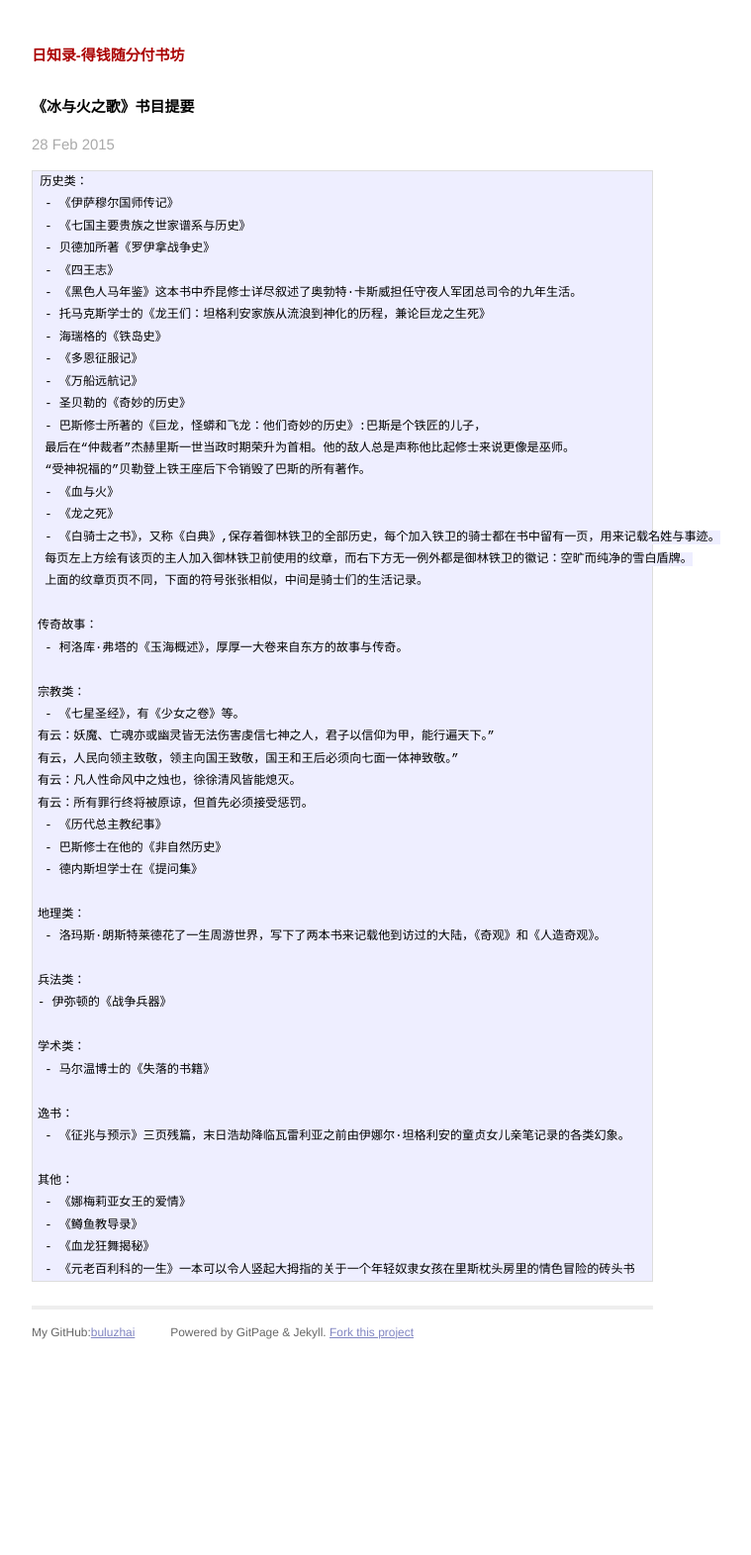
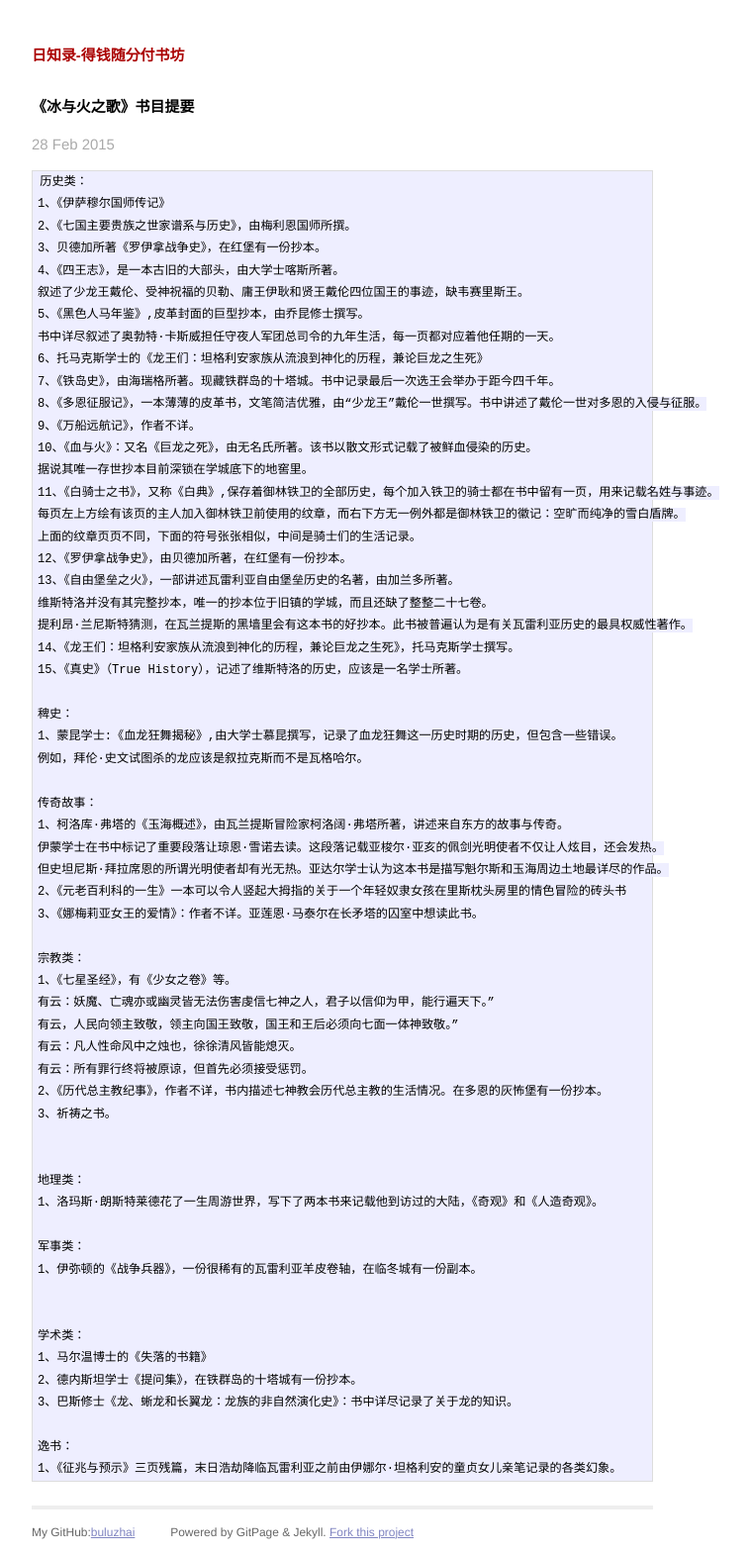
Before and after one commit to gpscad/buluzhai.github.io, a Jekyll site: the page built from _posts/2015-02-08-iceandfirebook.markdown, in a window 1280 px wide. Shown: the whole page at 99% size, without its empty margins (294-1053 px from the left). Built offline with Jekyll 4.4.1, drawn with Linux system fonts in a browser that asks for light colours; Markdown is read by kramdown in place of the engine named in the settings; comment, search, counter and statistics services are not loaded; before the commit the page ends 1369 px from its top, so only the background shows below that.

Commit message:
Update 2015-02-08-iceandfirebook.markdown

````diff
--- a/_posts/2015-02-08-iceandfirebook.markdown
+++ b/_posts/2015-02-08-iceandfirebook.markdown
@@ -7,53 +7,62 @@ categories: 读书
 
 ```
 历史类：
- - 《伊萨穆尔国师传记》
- - 《七国主要贵族之世家谱系与历史》
- - 贝德加所著《罗伊拿战争史》
- - 《四王志》
- - 《黑色人马年鉴》这本书中乔昆修士详尽叙述了奥勃特·卡斯威担任守夜人军团总司令的九年生活。
- - 托马克斯学士的《龙王们：坦格利安家族从流浪到神化的历程，兼论巨龙之生死》
- - 海瑞格的《铁岛史》
- - 《多恩征服记》
- - 《万船远航记》
- - 圣贝勒的《奇妙的历史》
- - 巴斯修士所著的《巨龙，怪蟒和飞龙：他们奇妙的历史》:巴斯是个铁匠的儿子，
- 最后在“仲裁者”杰赫里斯一世当政时期荣升为首相。他的敌人总是声称他比起修士来说更像是巫师。
- “受神祝福的”贝勒登上铁王座后下令销毁了巴斯的所有著作。
- - 《血与火》
- - 《龙之死》
- - 《白骑士之书》，又称《白典》,保存着御林铁卫的全部历史，每个加入铁卫的骑士都在书中留有一页，用来记载名姓与事迹。
- 每页左上方绘有该页的主人加入御林铁卫前使用的纹章，而右下方无一例外都是御林铁卫的徽记：空旷而纯净的雪白盾牌。
- 上面的纹章页页不同，下面的符号张张相似，中间是骑士们的生活记录。
+1、《伊萨穆尔国师传记》
+2、《七国主要贵族之世家谱系与历史》，由梅利恩国师所撰。
+3、贝德加所著《罗伊拿战争史》，在红堡有一份抄本。
+4、《四王志》，是一本古旧的大部头，由大学士喀斯所著。
+叙述了少龙王戴伦、受神祝福的贝勒、庸王伊耿和贤王戴伦四位国王的事迹，缺韦赛里斯王。
+5、《黑色人马年鉴》,皮革封面的巨型抄本，由乔昆修士撰写。
+书中详尽叙述了奥勃特·卡斯威担任守夜人军团总司令的九年生活，每一页都对应着他任期的一天。
+6、托马克斯学士的《龙王们：坦格利安家族从流浪到神化的历程，兼论巨龙之生死》
+7、《铁岛史》，由海瑞格所著。现藏铁群岛的十塔城。书中记录最后一次选王会举办于距今四千年。
+8、《多恩征服记》，一本薄薄的皮革书，文笔简洁优雅，由“少龙王”戴伦一世撰写。书中讲述了戴伦一世对多恩的入侵与征服。
+9、《万船远航记》，作者不详。
+10、《血与火》：又名《巨龙之死》，由无名氏所著。该书以散文形式记载了被鲜血侵染的历史。
+据说其唯一存世抄本目前深锁在学城底下的地窖里。
+11、《白骑士之书》，又称《白典》,保存着御林铁卫的全部历史，每个加入铁卫的骑士都在书中留有一页，用来记载名姓与事迹。
+每页左上方绘有该页的主人加入御林铁卫前使用的纹章，而右下方无一例外都是御林铁卫的徽记：空旷而纯净的雪白盾牌。
+上面的纹章页页不同，下面的符号张张相似，中间是骑士们的生活记录。
+12、《罗伊拿战争史》，由贝德加所著，在红堡有一份抄本。
+13、《自由堡垒之火》，一部讲述瓦雷利亚自由堡垒历史的名著，由加兰多所著。
+维斯特洛并没有其完整抄本，唯一的抄本位于旧镇的学城，而且还缺了整整二十七卷。
+提利昂·兰尼斯特猜测，在瓦兰提斯的黑墙里会有这本书的好抄本。此书被普遍认为是有关瓦雷利亚历史的最具权威性著作。
+14、《龙王们：坦格利安家族从流浪到神化的历程，兼论巨龙之生死》，托马克斯学士撰写。
+15、《真史》（True History），记述了维斯特洛的历史，应该是一名学士所著。
+
+稗史：
+1、蒙昆学士:《血龙狂舞揭秘》,由大学士慕昆撰写，记录了血龙狂舞这一历史时期的历史，但包含一些错误。
+例如，拜伦·史文试图杀的龙应该是叙拉克斯而不是瓦格哈尔。
 
 传奇故事：
- - 柯洛库·弗塔的《玉海概述》，厚厚一大卷来自东方的故事与传奇。
+1、柯洛库·弗塔的《玉海概述》，由瓦兰提斯冒险家柯洛阔·弗塔所著，讲述来自东方的故事与传奇。
+伊蒙学士在书中标记了重要段落让琼恩·雪诺去读。这段落记载亚梭尔·亚亥的佩剑光明使者不仅让人炫目，还会发热。
+但史坦尼斯·拜拉席恩的所谓光明使者却有光无热。亚达尔学士认为这本书是描写魁尔斯和玉海周边土地最详尽的作品。
+2、《元老百利科的一生》一本可以令人竖起大拇指的关于一个年轻奴隶女孩在里斯枕头房里的情色冒险的砖头书
+3、《娜梅莉亚女王的爱情》：作者不详。亚莲恩·马泰尔在长矛塔的囚室中想读此书。
 
 宗教类：
- - 《七星圣经》，有《少女之卷》等。
+1、《七星圣经》，有《少女之卷》等。
 有云：妖魔、亡魂亦或幽灵皆无法伤害虔信七神之人，君子以信仰为甲，能行遍天下。”
 有云，人民向领主致敬，领主向国王致敬，国王和王后必须向七面一体神致敬。”
 有云：凡人性命风中之烛也，徐徐清风皆能熄灭。
 有云：所有罪行终将被原谅，但首先必须接受惩罚。
- - 《历代总主教纪事》
- - 巴斯修士在他的《非自然历史》
- - 德内斯坦学士在《提问集》
+2、《历代总主教纪事》，作者不详，书内描述七神教会历代总主教的生活情况。在多恩的灰怖堡有一份抄本。
+3、祈祷之书。
+
 
 地理类：
- - 洛玛斯·朗斯特莱德花了一生周游世界，写下了两本书来记载他到访过的大陆，《奇观》和《人造奇观》。
+1、洛玛斯·朗斯特莱德花了一生周游世界，写下了两本书来记载他到访过的大陆，《奇观》和《人造奇观》。
 
-兵法类：
-- 伊弥顿的《战争兵器》
+军事类：
+1、伊弥顿的《战争兵器》，一份很稀有的瓦雷利亚羊皮卷轴，在临冬城有一份副本。
+
 
 学术类：
- - 马尔温博士的《失落的书籍》
+1、马尔温博士的《失落的书籍》
+2、德内斯坦学士《提问集》，在铁群岛的十塔城有一份抄本。
+3、巴斯修士《龙、蜥龙和长翼龙：龙族的非自然演化史》：书中详尽记录了关于龙的知识。
 
 逸书：
- - 《征兆与预示》三页残篇，末日浩劫降临瓦雷利亚之前由伊娜尔·坦格利安的童贞女儿亲笔记录的各类幻象。
-
-其他：
- - 《娜梅莉亚女王的爱情》
- - 《鳟鱼教导录》
- - 《血龙狂舞揭秘》
- - 《元老百利科的一生》一本可以令人竖起大拇指的关于一个年轻奴隶女孩在里斯枕头房里的情色冒险的砖头书
+1、《征兆与预示》三页残篇，末日浩劫降临瓦雷利亚之前由伊娜尔·坦格利安的童贞女儿亲笔记录的各类幻象。
 ```
````
